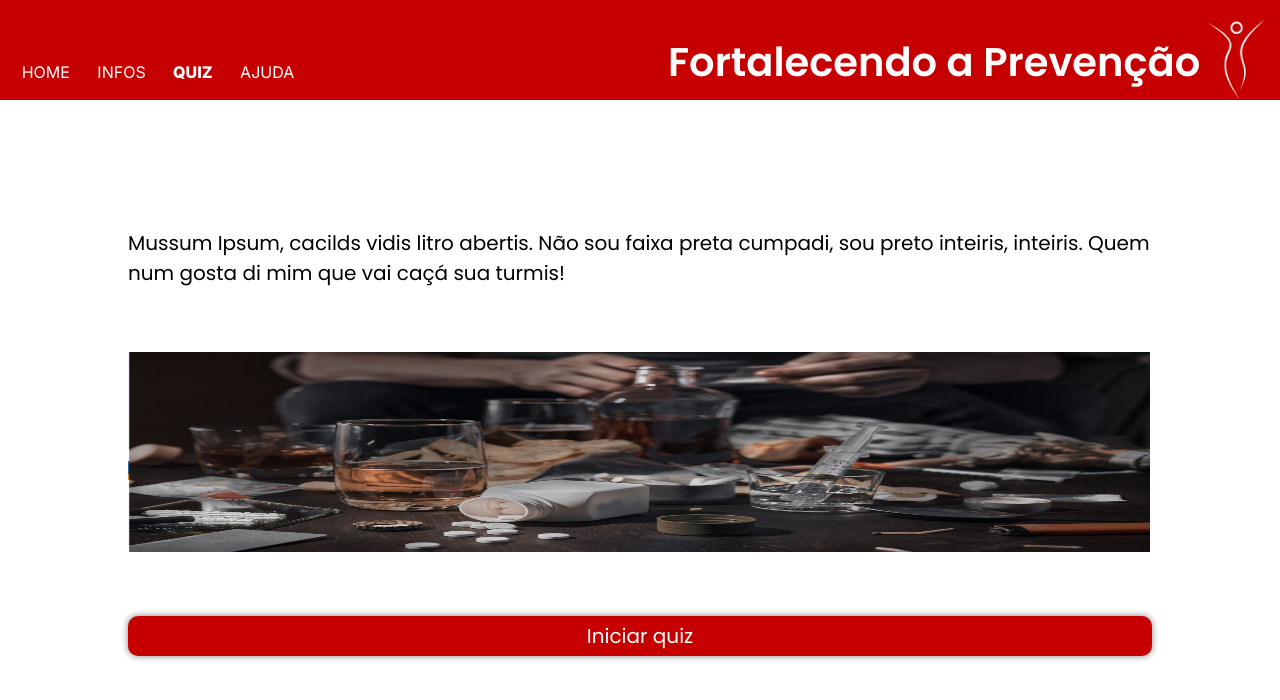
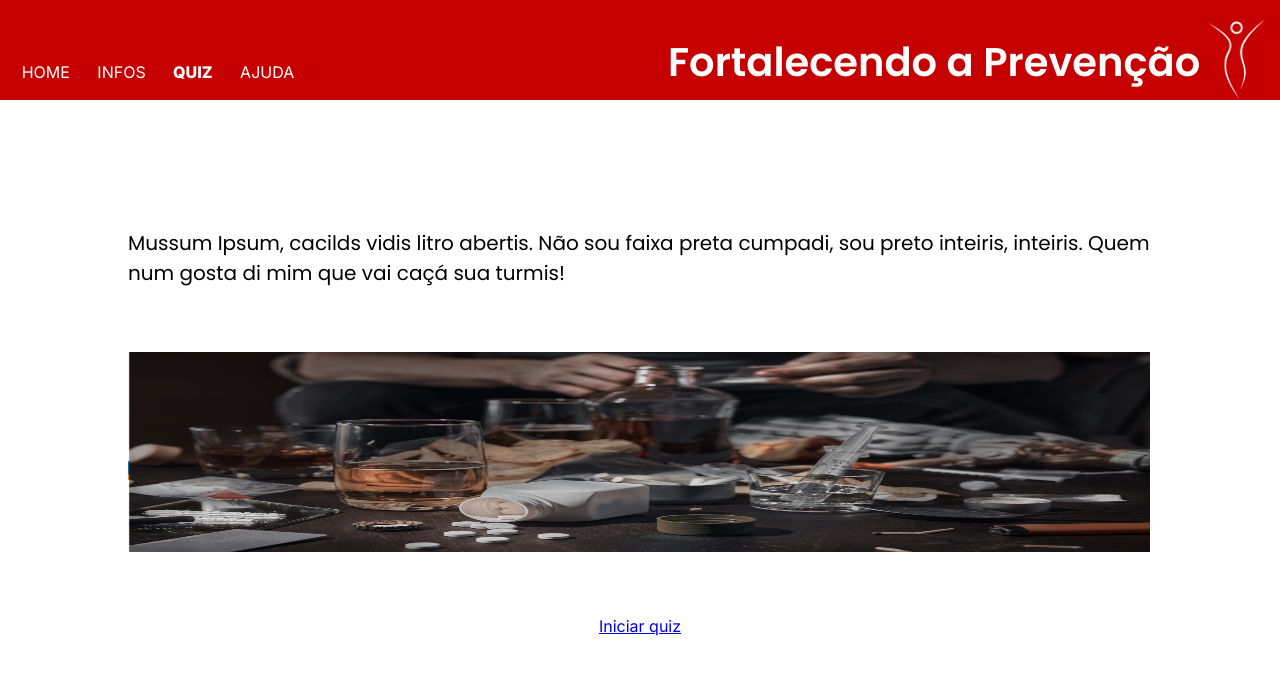
Before and after one commit to ymatzz/projeto-web-mobile, a Next.js app: page /quiz in a window 1280 px wide. Shown: the top 700 px of the page. Built offline with nearby package versions, Linux system fonts and the light colour scheme.

Commit message:
inicio do componente das perguntas

```diff
--- a/src/app/quiz/page.jsx
+++ b/src/app/quiz/page.jsx
@@ -3,6 +3,7 @@
 import Header from "@/components/Header";
 import { Container, TextContainer, ImageContainer, ButtonContainer } from "./style";
 import Card from "@/components/Card";
+import Link from 'next/link';
 
 export default function Quiz() {
     return (
@@ -14,8 +15,11 @@
                 <img src="quizimg.png" />
             </ImageContainer>
             <ButtonContainer>
-                <button>Iniciar quiz</button>
+                <Link href="/perguntas">
+                    Iniciar quiz
+                </Link>
             </ButtonContainer>
         </Container>
+
     )
 }
--- a/src/components/Header/style.js
+++ b/src/components/Header/style.js
@@ -30,13 +30,15 @@
     .icon{
         height: 32px;
         width: 32px;
-        color: black;
+        color: white;
     }
     .iconAtivo{
         height: 32px;
         width: 32px;
-        color: #FFFFFF;
+        color: black;
     }
+
+
 `
 
 export const ContentContainer = styled.div`
```
Also changed, not shown: src/app/perguntas/page.jsx (added, +8 -0 lines), src/app/perguntas/style.js (added).
